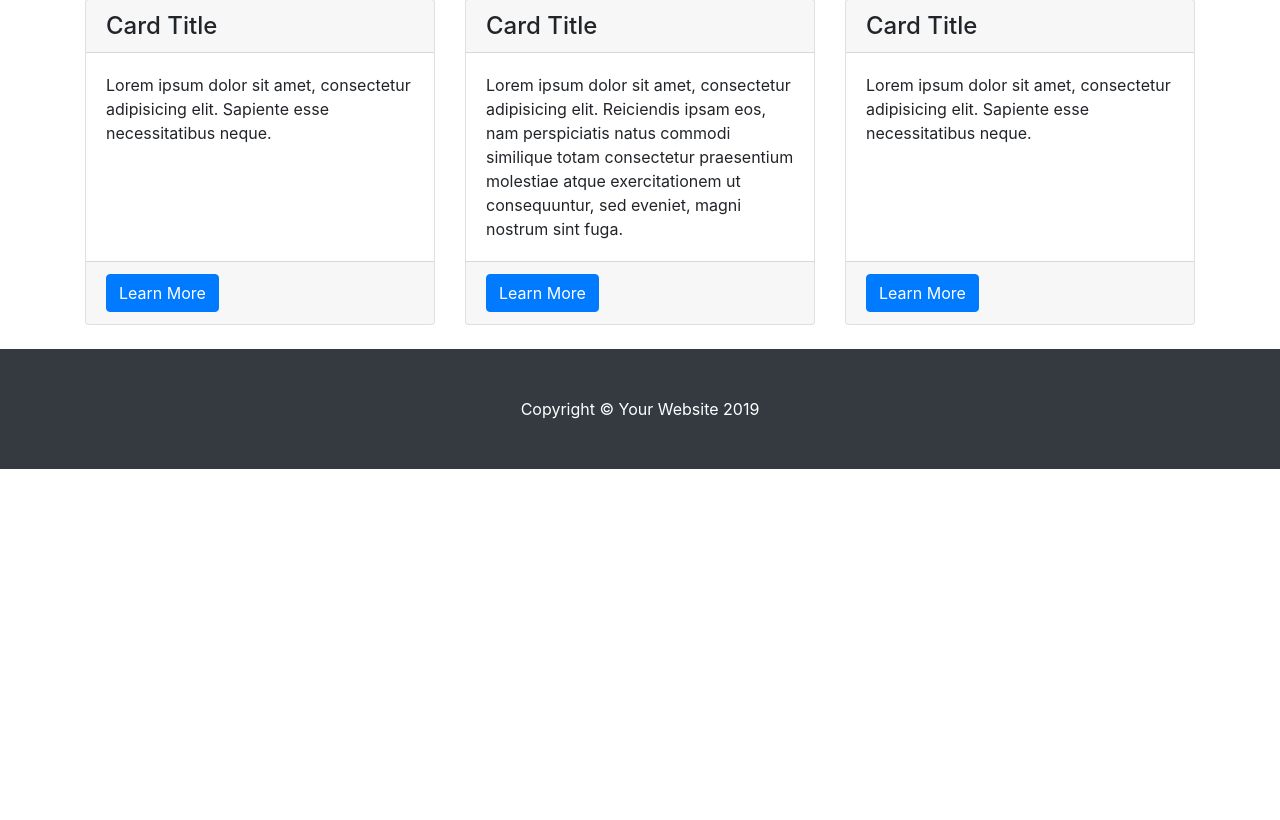
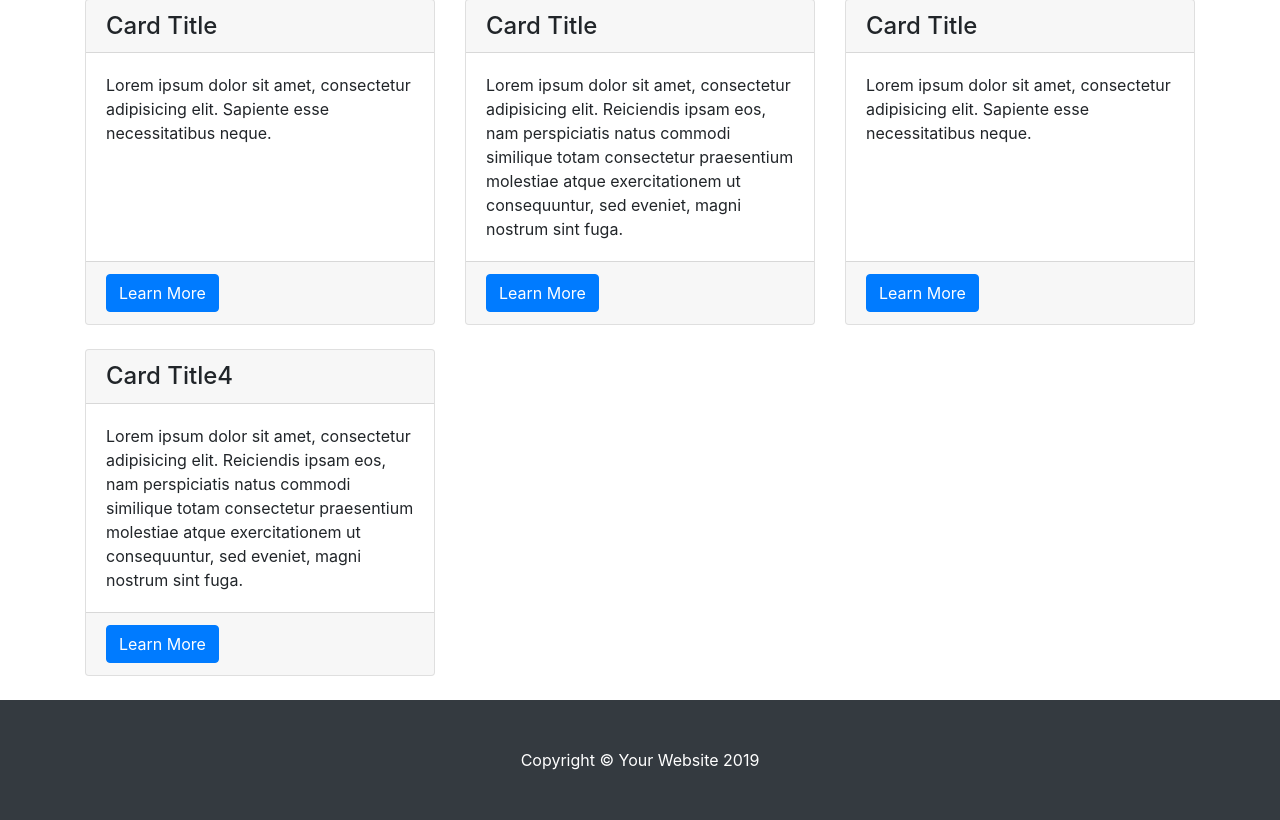
Before and after one commit to maverick029/digitalnomad, a Flask app: page /motorcycles in a window 1280 px wide. Shown: the part 511-1331 px from the top of the page. Before the commit the page ends 980 px from the top, so only its background shows below. Run offline with Flask 2, Linux system fonts and the light colour scheme; grey boxes labelled with a size stand in for pictures from a placeholder-image service; some libraries are stand-ins or nearby versions.

Commit message:
Updates added on 20-06-2020

```diff
--- a/src/templates/motorcycles.html
+++ b/src/templates/motorcycles.html
@@ -53,6 +53,17 @@
           </div>
         </div>
       </div>
+      <div class="col-lg-4 mb-4">
+        <div class="card h-100">
+          <h4 class="card-header">Card Title4 </h4>
+          <div class="card-body">
+            <p class="card-text">Lorem ipsum dolor sit amet, consectetur adipisicing elit. Reiciendis ipsam eos, nam perspiciatis natus commodi similique totam consectetur praesentium molestiae atque exercitationem ut consequuntur, sed eveniet, magni nostrum sint fuga.</p>
+          </div>
+          <div class="card-footer">
+            <a href="#" class="btn btn-primary">Learn More</a>
+          </div>
+        </div>
+      </div>
     </div>
     <!-- /.row -->
 
```
